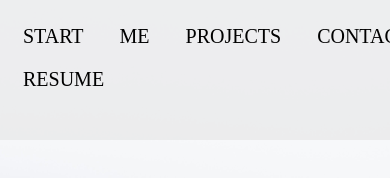
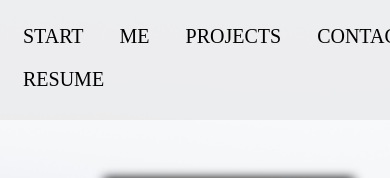
Before and after one commit to Cabraca06/Cabraca-Portfolio, a plain HTML site: page html/projects.html in a window 390 px wide. Shown: the top 178 px of the page. Drawn offline with Linux system fonts and the light colour scheme.

Commit message:
Update stylerespon.css

```diff
--- a/css/responsive/stylerespon.css
+++ b/css/responsive/stylerespon.css
@@ -80,7 +80,9 @@
   .nav{
     text-align: center;
     max-width: 600px;
-    height: 140px;
+    font-size: 10px;
+    text-align: center;
+    height: 120px;
     background-color:#d9d9d965 ;
   }
 }
```
